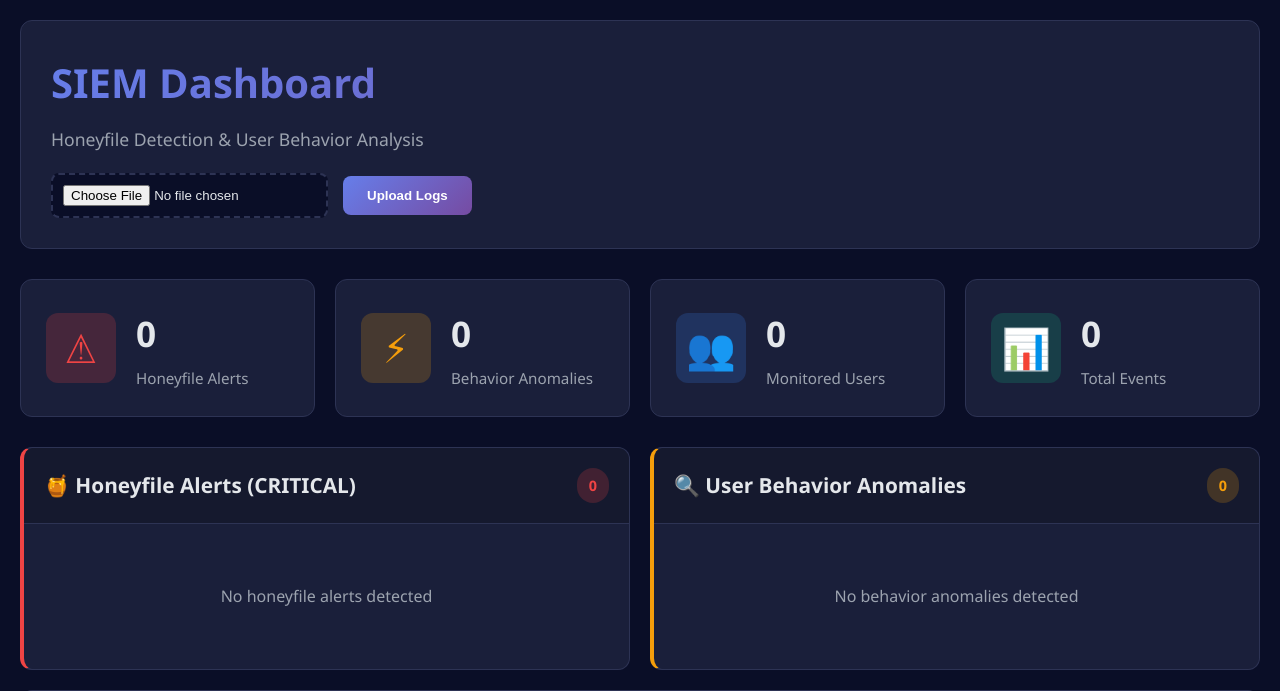
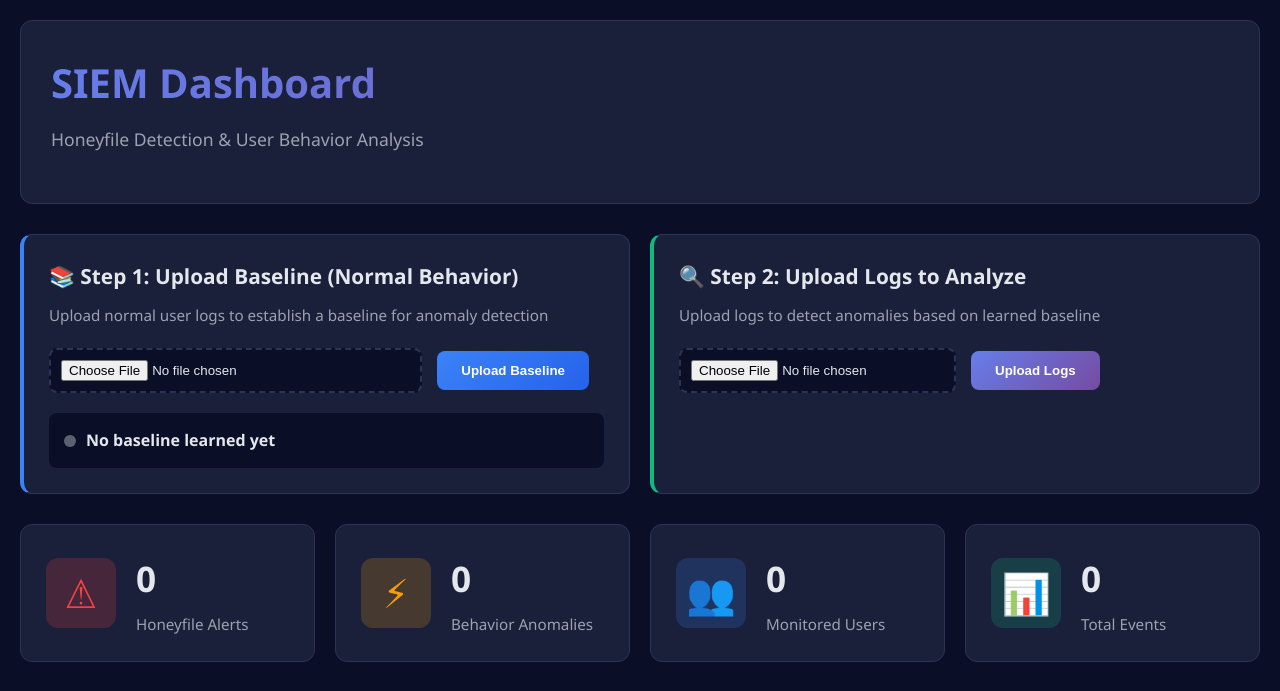
Before and after one commit to Shingen47/siem-like-app, a Flask app: page / in a window 1280 px wide. Shown: the top 691 px of the page. Run offline with Flask 3, Linux system fonts and the light colour scheme.

Commit message:
Implement baseline learning system for behavioral anomaly detection
Added comprehensive baseline learning capability that learns from normal
user behavior and uses it to detect anomalies in subsequent log uploads.

Backend changes (app.py):
- Added baseline_stats global storage for learned patterns
- Implemented learn_baseline() function to extract normal behavior
- Enhanced analyze_user_behavior() to compare against learned baseline
- Added /api/baseline/upload endpoint for baseline log upload
- Added /api/baseline/status endpoint to check learning status
- Detects: unknown users, out-of-hours access, suspicious IPs,
  unusual processes, and abnormal file access patterns

Frontend changes:
- Added two-step workflow UI (Step 1: Upload Baseline, Step 2: Upload Logs)
- Created baseline upload section with status indicator
- Added baseline statistics display (users, hours, IPs, processes)
- Implemented uploadBaseline() JavaScript function
- Added checkBaselineStatus() to check status on page load
- Added visual indicators with pulsing dot animation for baseline status

Styling changes:
- Added baseline-section layout with two-column grid
- Styled baseline-card and logs-card with distinct colors
- Added status-dot animations (not-learned pulse, learned glow)
- Added baseline-stats display with grid layout
- Mobile responsive design for baseline section

```diff
--- a/app.py
+++ b/app.py
@@ -23,37 +23,165 @@ provenance_data = {
     'edges': []   # operations connecting them
 }
 
+# Baseline learning storage
+baseline_learned = False
+baseline_stats = {
+    'normal_hours': set(),  # Set of normal access hours
+    'normal_users': set(),  # Set of legitimate users
+    'normal_ips': set(),  # Set of legitimate IP addresses
+    'normal_processes': set(),  # Set of legitimate process names
+    'file_patterns': set(),  # Set of normal file path patterns
+    'avg_events_per_hour': 0,
+    'common_actions': defaultdict(int),
+    'user_file_associations': defaultdict(set)  # user -> set of files they normally access
+}
+
+def learn_baseline(baseline_logs):
+    """Learn normal behavior patterns from baseline logs"""
+    global baseline_learned, baseline_stats
+
+    hours_count = defaultdict(int)
+
+    for log_entry in baseline_logs:
+        try:
+            timestamp = datetime.fromisoformat(log_entry.get('timestamp'))
+            user = log_entry.get('user')
+            ip_address = log_entry.get('ip_address')
+            file_path = log_entry.get('file_path')
+            action = log_entry.get('action')
+            process_name = log_entry.get('process_name') or log_entry.get('user')
+
+            # Learn normal hours
+            hour = timestamp.hour
+            baseline_stats['normal_hours'].add(hour)
+            hours_count[hour] += 1
+
+            # Learn normal users
+            if user:
+                baseline_stats['normal_users'].add(user)
+                if file_path:
+                    baseline_stats['user_file_associations'][user].add(file_path)
+
+            # Learn normal IPs
+            if ip_address:
+                baseline_stats['normal_ips'].add(ip_address)
+
+            # Learn normal processes
+            if process_name:
+                baseline_stats['normal_processes'].add(process_name)
+
+            # Learn file patterns (extract folder patterns)
+            if file_path:
+                baseline_stats['file_patterns'].add(file_path)
+                # Also add parent directories as patterns
+                if '\\' in file_path:
+                    parts = file_path.split('\\')
+                    for i in range(len(parts)):
+                        baseline_stats['file_patterns'].add('\\'.join(parts[:i+1]))
+
+            # Learn common actions
+            if action:
+                baseline_stats['common_actions'][action] += 1
+
+        except Exception as e:
+            continue
+
+    # Calculate average events per hour
+    if hours_count:
+        baseline_stats['avg_events_per_hour'] = sum(hours_count.values()) / len(hours_count)
+
+    baseline_learned = True
+    print(f"✓ Baseline learned: {len(baseline_logs)} events")
+    print(f"  - Normal users: {len(baseline_stats['normal_users'])}")
+    print(f"  - Normal hours: {sorted(baseline_stats['normal_hours'])}")
+    print(f"  - Normal IPs: {len(baseline_stats['normal_ips'])}")
+    print(f"  - Normal processes: {len(baseline_stats['normal_processes'])}")
+
 def analyze_user_behavior(log_entry):
-    """Analyze user behavior for anomalies"""
+    """Analyze user behavior for anomalies using learned baseline"""
     anomalies = []
     user = log_entry.get('user')
     timestamp = datetime.fromisoformat(log_entry.get('timestamp'))
     file_path = log_entry.get('file_path')
     action = log_entry.get('action')
+    ip_address = log_entry.get('ip_address')
+    process_name = log_entry.get('process_name') or log_entry.get('user')
 
     # Get user profile
     profile = user_profiles[user]
 
-    # Check time-based anomaly (office hours: 8 AM - 6 PM)
-    hour = timestamp.hour
-    if hour < 8 or hour > 18:
-        anomalies.append({
-            'type': 'OUT_OF_HOURS_ACCESS',
-            'severity': 'HIGH',
-            'description': f'Access outside office hours ({hour}:00)'
-        })
+    if baseline_learned:
+        # Use baseline for anomaly detection
+        hour = timestamp.hour
 
-    # Check unusual file access
-    if profile['common_files'] and file_path not in profile['common_files']:
-        if len(profile['access_history']) > 10:  # Only after building profile
+        # Check time-based anomaly against learned baseline
+        if hour not in baseline_stats['normal_hours']:
             anomalies.append({
-                'type': 'UNUSUAL_FILE_ACCESS',
-                'severity': 'MEDIUM',
-                'description': f'Accessing unusual file: {file_path}'
+                'type': 'OUT_OF_HOURS_ACCESS',
+                'severity': 'CRITICAL',
+                'description': f'Access outside learned normal hours ({hour}:00). Normal hours: {sorted(baseline_stats["normal_hours"])}'
             })
 
+        # Check unknown user
+        if user not in baseline_stats['normal_users']:
+            anomalies.append({
+                'type': 'UNKNOWN_USER',
+                'severity': 'CRITICAL',
+                'description': f'Unknown user "{user}" not in baseline. Known users: {len(baseline_stats["normal_users"])}'
+            })
+
+        # Check suspicious IP
+        if ip_address and ip_address not in baseline_stats['normal_ips']:
+            anomalies.append({
+                'type': 'SUSPICIOUS_IP',
+                'severity': 'HIGH',
+                'description': f'IP {ip_address} not seen in baseline. Known IPs: {len(baseline_stats["normal_ips"])}'
+            })
+
+        # Check suspicious process
+        if process_name and process_name not in baseline_stats['normal_processes']:
+            anomalies.append({
+                'type': 'SUSPICIOUS_PROCESS',
+                'severity': 'HIGH',
+                'description': f'Process "{process_name}" not in baseline. Baseline processes: {", ".join(list(baseline_stats["normal_processes"])[:3])}...'
+            })
+
+        # Check file access pattern deviation for known users
+        if user in baseline_stats['user_file_associations']:
+            user_normal_files = baseline_stats['user_file_associations'][user]
+            if file_path and file_path not in user_normal_files:
+                # Check if the file path pattern is similar to baseline
+                file_in_normal_pattern = any(
+                    pattern in file_path for pattern in baseline_stats['file_patterns']
+                )
+                if not file_in_normal_pattern:
+                    anomalies.append({
+                        'type': 'UNUSUAL_FILE_ACCESS',
+                        'severity': 'MEDIUM',
+                        'description': f'User accessing unusual file: {file_path}'
+                    })
+
+    else:
+        # Fallback to hardcoded rules if no baseline
+        hour = timestamp.hour
+        if hour < 8 or hour > 18:
+            anomalies.append({
+                'type': 'OUT_OF_HOURS_ACCESS',
+                'severity': 'HIGH',
+                'description': f'Access outside office hours ({hour}:00)'
+            })
+
+        # Check unusual file access
+        if profile['common_files'] and file_path not in profile['common_files']:
+            if len(profile['access_history']) > 10:  # Only after building profile
+                anomalies.append({
+                    'type': 'UNUSUAL_FILE_ACCESS',
+                    'severity': 'MEDIUM',
+                    'description': f'Accessing unusual file: {file_path}'
+                })
+
     # Update user profile
-    profile['normal_access_hours'].add(hour)
+    profile['normal_access_hours'].add(timestamp.hour)
     profile['common_files'].add(file_path)
     profile['access_history'].append({
         'timestamp': log_entry.get('timestamp'),
@@ -268,6 +396,54 @@ def parse_json_logs(content):
 
     return logs
 
+@app.route('/api/baseline/upload', methods=['POST'])
+def upload_baseline():
+    """Upload baseline logs to learn normal behavior patterns"""
+    global baseline_learned, baseline_stats
+
+    if 'file' not in request.files:
+        return jsonify({'error': 'No file provided'}), 400
+
+    file = request.files['file']
+    filename = file.filename.lower()
+    content = file.read().decode('utf-8')
+
+    # Detect and parse file format
+    if filename.endswith('.csv'):
+        baseline_logs = parse_csv_logs(content)
+    else:
+        baseline_logs = parse_json_logs(content)
+
+    if not baseline_logs:
+        return jsonify({'error': 'No valid logs found in baseline file'}), 400
+
+    # Learn from baseline
+    learn_baseline(baseline_logs)
+
+    return jsonify({
+        'status': 'success',
+        'message': 'Baseline learned successfully',
+        'baseline_events': len(baseline_logs),
+        'normal_users': len(baseline_stats['normal_users']),
+        'normal_hours': sorted(list(baseline_stats['normal_hours'])),
+        'normal_ips': len(baseline_stats['normal_ips']),
+        'normal_processes': len(baseline_stats['normal_processes'])
+    })
+
+@app.route('/api/baseline/status')
+def baseline_status():
+    """Get current baseline learning status"""
+    return jsonify({
+        'baseline_learned': baseline_learned,
+        'stats': {
+            'normal_users': list(baseline_stats['normal_users']),
+            'normal_hours': sorted(list(baseline_stats['normal_hours'])),
+            'normal_ips': list(baseline_stats['normal_ips']),
+            'normal_processes': list(baseline_stats['normal_processes']),
+            'total_file_patterns': len(baseline_stats['file_patterns'])
+        } if baseline_learned else {}
+    })
+
 @app.route('/api/logs', methods=['POST'])
 def upload_logs():
     """Upload and process log file (supports JSON, JSON Lines, and CSV)"""
--- a/static/css/dashboard.css
+++ b/static/css/dashboard.css
@@ -474,6 +474,170 @@ body {
     padding: 40px;
 }
 
+/* Baseline Learning Section */
+.baseline-section {
+    display: grid;
+    grid-template-columns: 1fr 1fr;
+    gap: 20px;
+    margin-bottom: 30px;
+}
+
+.baseline-card, .logs-card {
+    background: var(--bg-panel);
+    padding: 25px;
+    border-radius: 12px;
+    border: 1px solid var(--border-color);
+}
+
+.baseline-card {
+    border-left: 4px solid var(--info);
+}
+
+.logs-card {
+    border-left: 4px solid var(--success);
+}
+
+.baseline-card h2, .logs-card h2 {
+    font-size: 1.3em;
+    margin-bottom: 10px;
+}
+
+.baseline-description, .logs-description {
+    color: var(--text-secondary);
+    font-size: 0.95em;
+    margin-bottom: 20px;
+}
+
+.baseline-upload {
+    display: flex;
+    gap: 15px;
+    align-items: center;
+    margin-bottom: 20px;
+}
+
+#baselineFile {
+    padding: 10px;
+    background: var(--bg-dark);
+    border: 2px dashed var(--border-color);
+    border-radius: 8px;
+    color: var(--text-primary);
+    cursor: pointer;
+    flex: 1;
+}
+
+.btn-baseline {
+    padding: 12px 24px;
+    background: linear-gradient(135deg, #3b82f6 0%, #2563eb 100%);
+    color: white;
+    border: none;
+    border-radius: 8px;
+    cursor: pointer;
+    font-weight: 600;
+    transition: transform 0.2s;
+}
+
+.btn-baseline:hover {
+    transform: translateY(-2px);
+}
+
+#baselineUploadStatus {
+    color: var(--success);
+    font-weight: 600;
+    display: block;
+    margin-top: 10px;
+}
+
+.baseline-status {
+    margin-top: 20px;
+    padding: 15px;
+    background: var(--bg-dark);
+    border-radius: 8px;
+}
+
+.status-indicator {
+    display: flex;
+    align-items: center;
+    gap: 10px;
+}
+
+.status-dot {
+    width: 12px;
+    height: 12px;
+    border-radius: 50%;
+    display: inline-block;
+}
+
+.status-dot.not-learned {
+    background: var(--text-secondary);
+    animation: pulse 2s infinite;
+}
+
+.status-dot.learned {
+    background: var(--success);
+    box-shadow: 0 0 10px var(--success);
+}
+
+@keyframes pulse {
+    0%, 100% {
+        opacity: 1;
+    }
+    50% {
+        opacity: 0.5;
+    }
+}
+
+.status-text {
+    font-weight: 600;
+    color: var(--text-primary);
+}
+
+.baseline-stats {
+    margin-top: 20px;
+    padding: 20px;
+    background: var(--bg-dark);
+    border-radius: 8px;
+    border: 1px solid var(--border-color);
+}
+
+.baseline-stats h3 {
+    font-size: 1.1em;
+    margin-bottom: 15px;
+    color: var(--text-primary);
+}
+
+.stats-row {
+    display: grid;
+    grid-template-columns: repeat(2, 1fr);
+    gap: 15px;
+}
+
+.stat-item {
+    display: flex;
+    flex-direction: column;
+    gap: 5px;
+}
+
+.stat-label {
+    color: var(--text-secondary);
+    font-size: 0.9em;
+}
+
+.stat-value {
+    color: var(--info);
+    font-weight: 600;
+    font-size: 1.1em;
+}
+
+.hidden {
+    display: none;
+}
+
+.panel-subtitle {
+    color: var(--text-secondary);
+    font-size: 0.9em;
+    margin-top: 5px;
+}
+
 /* Responsive Design */
 @media (max-width: 768px) {
     .dashboard-grid {
@@ -492,4 +656,12 @@ body {
         flex-direction: column;
         align-items: stretch;
     }
+
+    .baseline-section {
+        grid-template-columns: 1fr;
+    }
+
+    .stats-row {
+        grid-template-columns: 1fr;
+    }
 }
--- a/static/js/dashboard.js
+++ b/static/js/dashboard.js
@@ -5,9 +5,83 @@ let hoursChart = null;
 // Initialize dashboard on page load
 document.addEventListener('DOMContentLoaded', function() {
     initializeCharts();
+    checkBaselineStatus();
     // Auto-refresh every 30 seconds
     setInterval(refreshDashboard, 30000);
 });
+
+// Upload baseline file
+async function uploadBaseline() {
+    const fileInput = document.getElementById('baselineFile');
+    const statusSpan = document.getElementById('baselineUploadStatus');
+
+    if (!fileInput.files || fileInput.files.length === 0) {
+        statusSpan.textContent = '❌ Please select a baseline file';
+        statusSpan.style.color = '#ef4444';
+        return;
+    }
+
+    const formData = new FormData();
+    formData.append('file', fileInput.files[0]);
+
+    statusSpan.textContent = '⏳ Learning baseline...';
+    statusSpan.style.color = '#f59e0b';
+
+    try {
+        const response = await fetch('/api/baseline/upload', {
+            method: 'POST',
+            body: formData
+        });
+
+        const data = await response.json();
+
+        if (data.status === 'success') {
+            statusSpan.textContent = `✅ Baseline learned from ${data.baseline_events} events`;
+            statusSpan.style.color = '#10b981';
+            updateBaselineStatus(data);
+        } else {
+            statusSpan.textContent = `❌ ${data.message || 'Upload failed'}`;
+            statusSpan.style.color = '#ef4444';
+        }
+    } catch (error) {
+        statusSpan.textContent = '❌ Error uploading baseline';
+        statusSpan.style.color = '#ef4444';
+        console.error('Baseline upload error:', error);
+    }
+}
+
+// Check baseline status on page load
+async function checkBaselineStatus() {
+    try {
+        const response = await fetch('/api/baseline/status');
+        const data = await response.json();
+
+        if (data.baseline_learned) {
+            updateBaselineStatus(data.stats);
+        }
+    } catch (error) {
+        console.error('Error checking baseline status:', error);
+    }
+}
+
+// Update baseline status UI
+function updateBaselineStatus(data) {
+    const indicator = document.getElementById('baselineIndicator');
+    const statsDiv = document.getElementById('baselineStats');
+
+    // Update status indicator
+    indicator.innerHTML = `
+        <span class="status-dot learned"></span>
+        <span class="status-text">✅ Baseline learned successfully</span>
+    `;
+
+    // Show and populate statistics
+    statsDiv.classList.remove('hidden');
+    document.getElementById('baselineUsers').textContent = data.normal_users || 0;
+    document.getElementById('baselineHours').textContent = (data.normal_hours || []).join(', ');
+    document.getElementById('baselineIPs').textContent = data.normal_ips || 0;
+    document.getElementById('baselineProcesses').textContent = data.normal_processes || 0;
+}
 
 // Upload log file
 async function uploadLogs() {
--- a/templates/dashboard.html
+++ b/templates/dashboard.html
@@ -14,12 +14,57 @@
         <header class="header">
             <h1>SIEM Dashboard</h1>
             <p class="subtitle">Honeyfile Detection & User Behavior Analysis</p>
-            <div class="upload-section">
-                <input type="file" id="logFile" accept=".json,.log,.txt,.csv">
-                <button onclick="uploadLogs()" class="btn-primary">Upload Logs</button>
-                <span id="uploadStatus"></span>
+        </header>
+
+        <!-- Baseline Learning Section -->
+        <section class="baseline-section">
+            <div class="baseline-card">
+                <h2>📚 Step 1: Upload Baseline (Normal Behavior)</h2>
+                <p class="baseline-description">Upload normal user logs to establish a baseline for anomaly detection</p>
+                <div class="baseline-upload">
+                    <input type="file" id="baselineFile" accept=".csv,.json,.log,.txt">
+                    <button onclick="uploadBaseline()" class="btn-baseline">Upload Baseline</button>
+                    <span id="baselineUploadStatus"></span>
+                </div>
+                <div id="baselineStatus" class="baseline-status">
+                    <div class="status-indicator" id="baselineIndicator">
+                        <span class="status-dot not-learned"></span>
+                        <span class="status-text">No baseline learned yet</span>
+                    </div>
+                </div>
+                <div id="baselineStats" class="baseline-stats hidden">
+                    <h3>Learned Baseline Statistics:</h3>
+                    <div class="stats-row">
+                        <div class="stat-item">
+                            <span class="stat-label">Normal Users:</span>
+                            <span id="baselineUsers" class="stat-value">0</span>
+                        </div>
+                        <div class="stat-item">
+                            <span class="stat-label">Normal Hours:</span>
+                            <span id="baselineHours" class="stat-value">-</span>
+                        </div>
+                        <div class="stat-item">
+                            <span class="stat-label">Normal IPs:</span>
+                            <span id="baselineIPs" class="stat-value">0</span>
+                        </div>
+                        <div class="stat-item">
+                            <span class="stat-label">Normal Processes:</span>
+                            <span id="baselineProcesses" class="stat-value">0</span>
+                        </div>
+                    </div>
+                </div>
             </div>
-        </header>
+
+            <div class="logs-card">
+                <h2>🔍 Step 2: Upload Logs to Analyze</h2>
+                <p class="logs-description">Upload logs to detect anomalies based on learned baseline</p>
+                <div class="upload-section">
+                    <input type="file" id="logFile" accept=".json,.log,.txt,.csv">
+                    <button onclick="uploadLogs()" class="btn-primary">Upload Logs</button>
+                    <span id="uploadStatus"></span>
+                </div>
+            </div>
+        </section>
 
         <!-- Stats Overview -->
         <section class="stats-grid">
```
